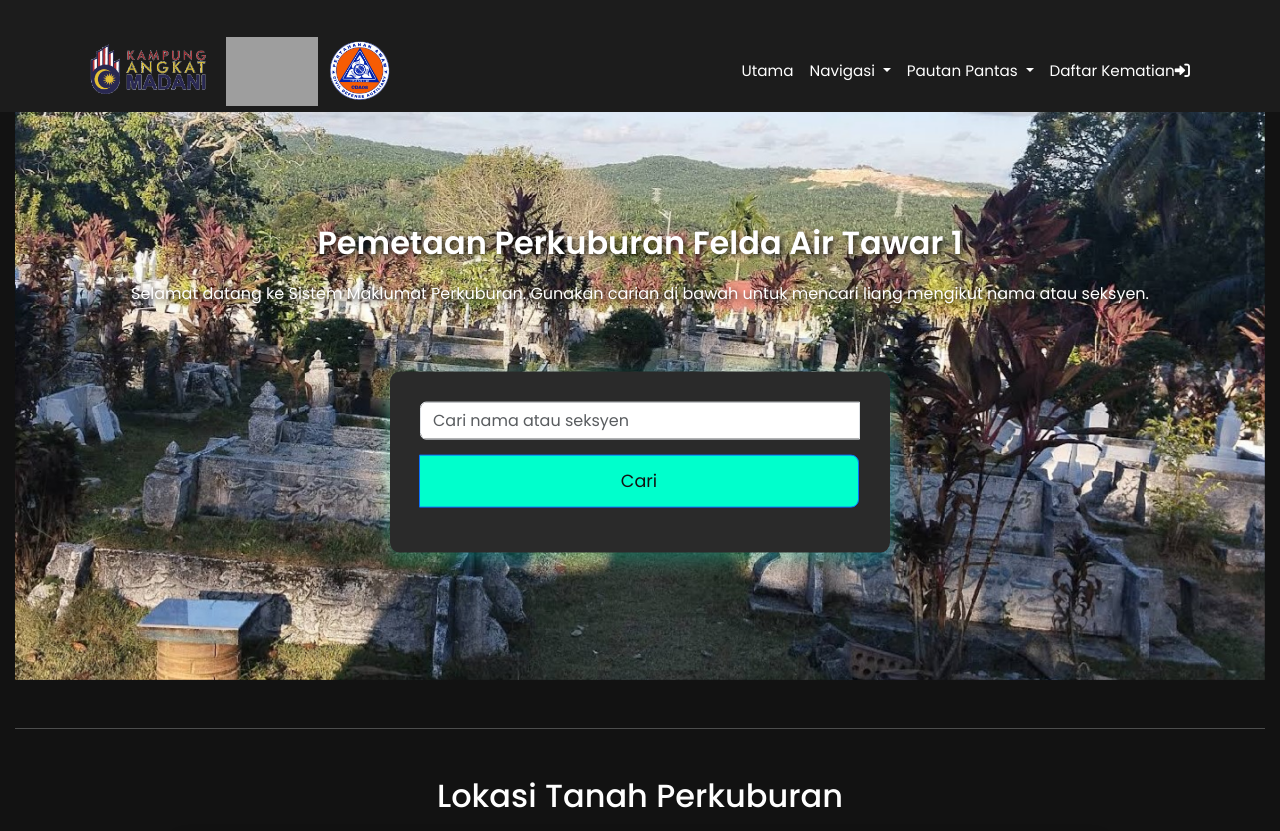
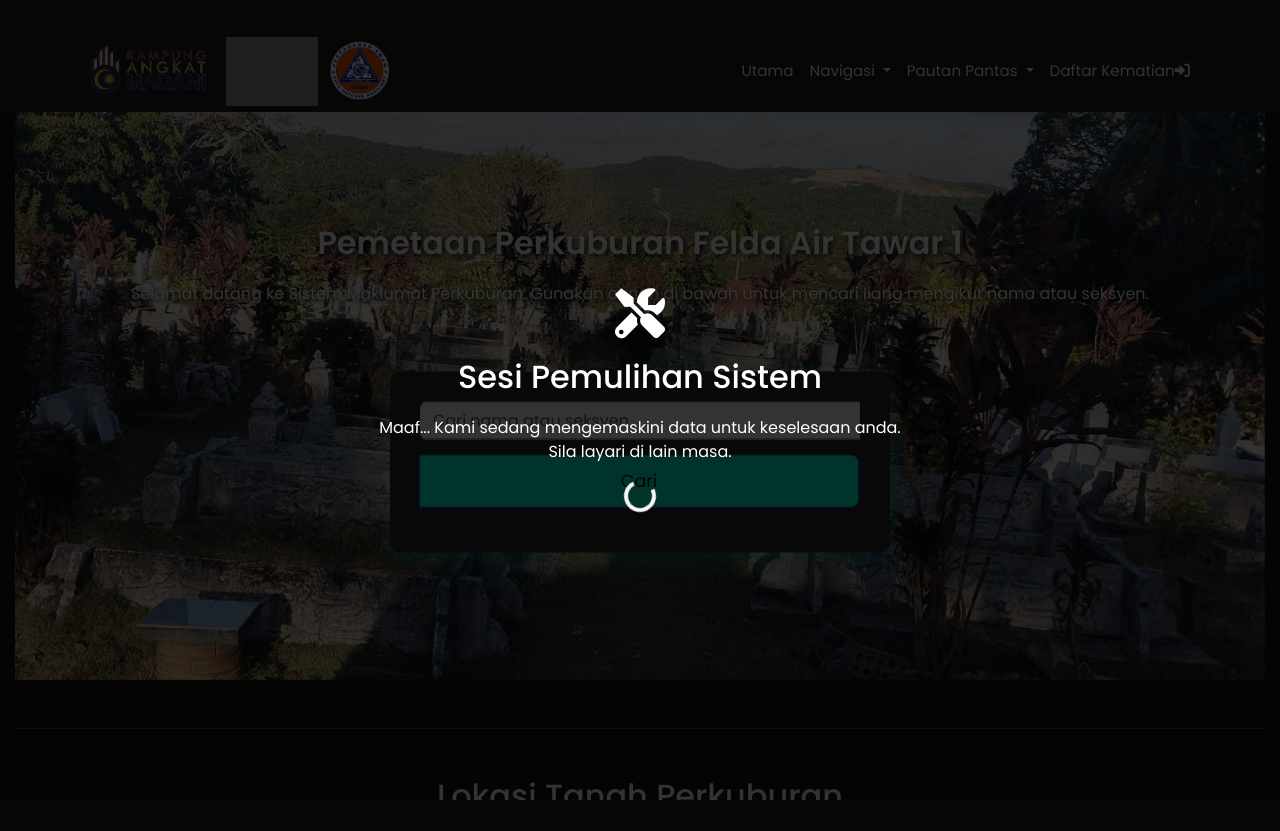
Before and after one commit to rvstanty/burial_map, a Flask app: page / in a window 1280 px wide. Shown: the top 831 px of the page. After the commit the page ends 800 px from the top, so only its background shows below. Run offline with Flask 3, Linux system fonts and the light colour scheme; grey boxes are pictures that could not be loaded.

Commit message:
mainetenance

```diff
--- a/templates/home.html
+++ b/templates/home.html
@@ -3,7 +3,7 @@
 {% block title %}Laman Utama - Perkuburan Felda Air Tawar 1{% endblock %}
 
 {% block content %}
-
+<!--
     <div id="greetingOverlay">
             <div class="greeting-content container">
                 <img src="{{ url_for('static', filename='images/FAT.png') }}" alt="Logo FAT" class="greeting-logo">
@@ -15,6 +15,15 @@
                 </div>
             </div>
         </div>
+    -->
+
+    <div id="maintenance-overlay" style="position: fixed; top: 0; left: 0; width: 100%; height: 100%; background: rgba(0,0,0,0.8); z-index: 9999; display: flex; flex-direction: column; justify-content: center; align-items: center; color: white; text-align: center;">
+        <i class="fas fa-tools" style="font-size: 50px; margin-bottom: 20px;"></i>
+        <h2>Sesi Pemulihan Sistem</h2>
+        <p>Maaf... Kami sedang mengemaskini data untuk keselesaan anda.<br>Sila layari di lain masa.</p>
+        <div class="spinner-border text-light" role="status"></div>
+    </div>
+
 
 <style>
 
```
Lines whose indentation alone changed are shown as unchanged.
